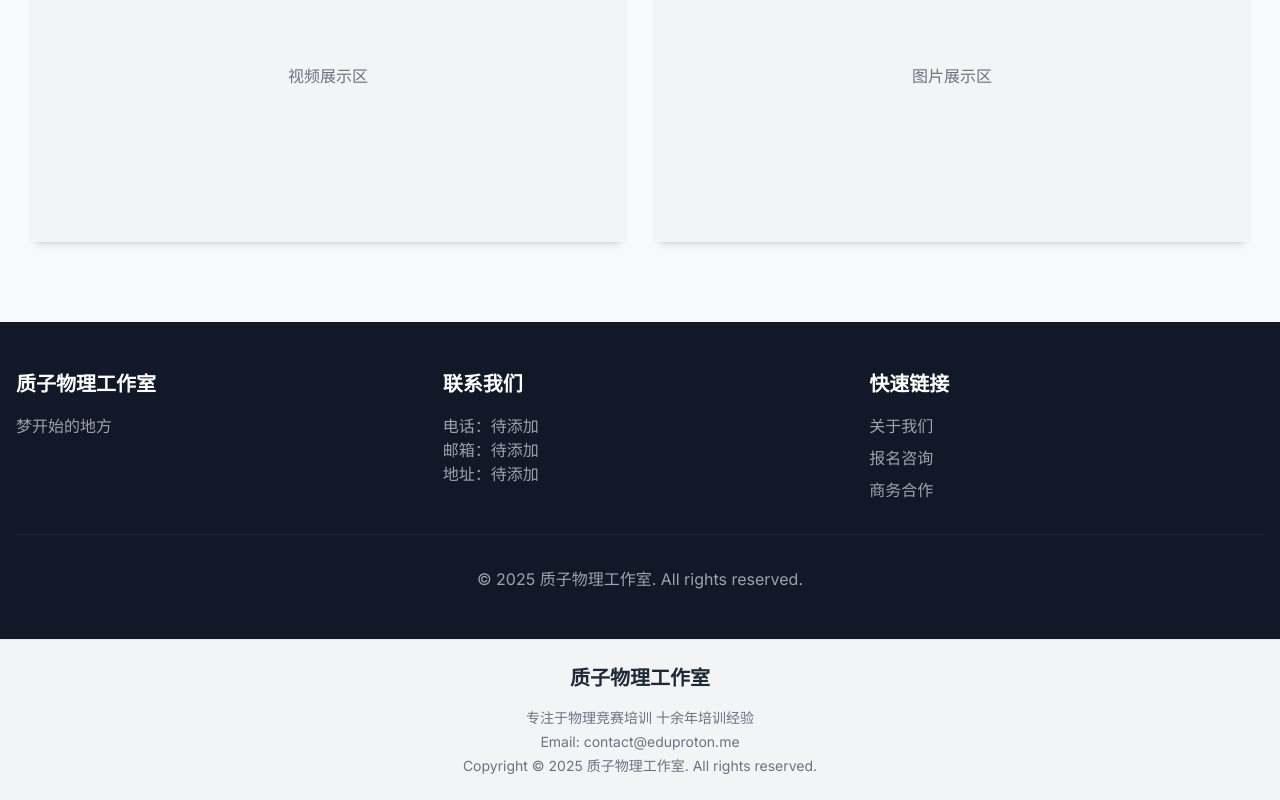
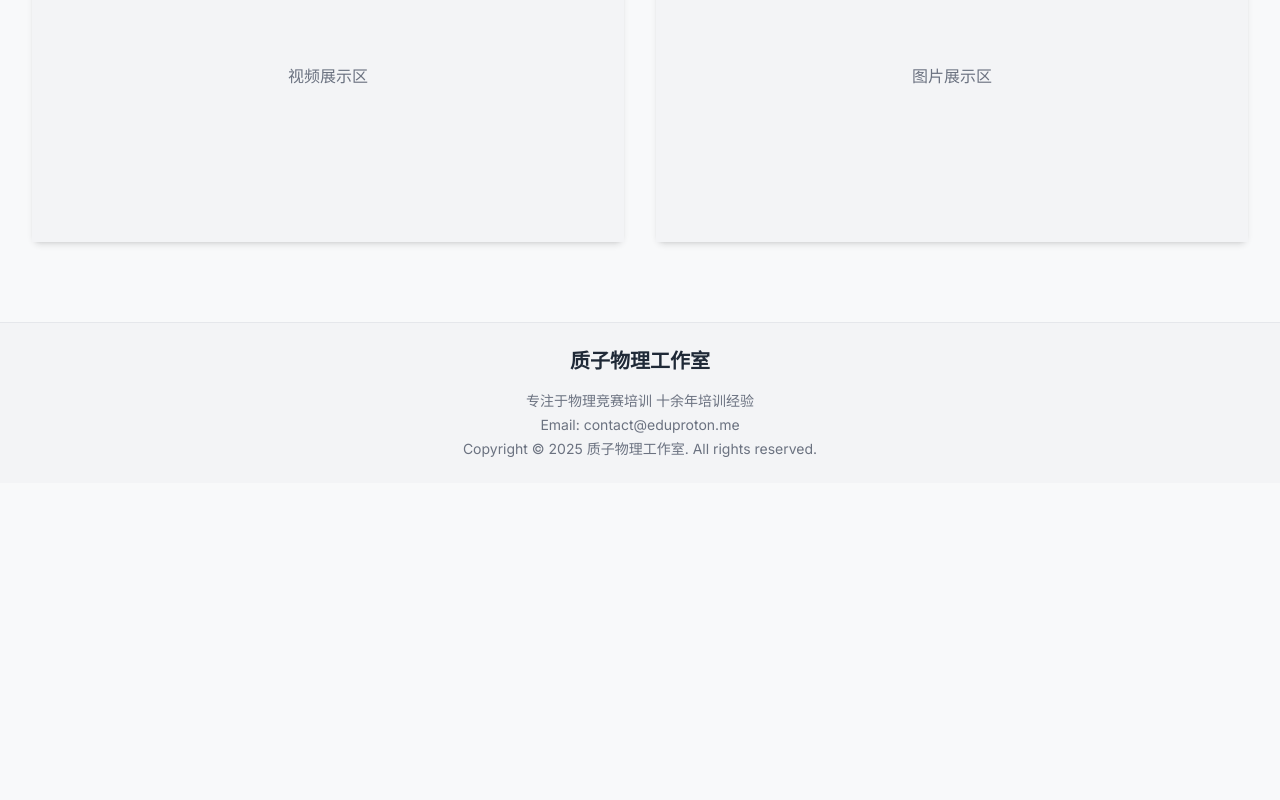
Before and after one commit to Luorivergoddess/proton-edu, a Next.js app: page / in a window 1280 px wide. Shown: the part 1627-2427 px from the top of the page. After the commit the page ends 2110 px from the top, so only its background shows below. Built offline with nearby package versions, Linux system fonts and the light colour scheme.

Commit message:
delete duplicated footer

```diff
--- a/src/app/page.tsx
+++ b/src/app/page.tsx
@@ -102,46 +102,6 @@ export default function Home() {
         </div>
       </section>
 
-      {/* Footer */}
-      <footer className="bg-gray-900 text-white py-12">
-        <div className="container mx-auto px-4">
-          <div className="grid grid-cols-1 md:grid-cols-3 gap-8">
-            <div>
-              <h3 className="text-xl font-bold mb-4">质子物理工作室</h3>
-              <p className="text-gray-400">梦开始的地方</p>
-            </div>
-            <div>
-              <h3 className="text-xl font-bold mb-4">联系我们</h3>
-              <p className="text-gray-400">电话：待添加</p>
-              <p className="text-gray-400">邮箱：待添加</p>
-              <p className="text-gray-400">地址：待添加</p>
-            </div>
-            <div>
-              <h3 className="text-xl font-bold mb-4">快速链接</h3>
-              <ul className="space-y-2">
-                <li>
-                  <Link href="/about" className="text-gray-400 hover:text-white transition-colors">
-                    关于我们
-                  </Link>
-                </li>
-                <li>
-                  <Link href="/enroll" className="text-gray-400 hover:text-white transition-colors">
-                    报名咨询
-                  </Link>
-                </li>
-                <li>
-                  <Link href="/contact" className="text-gray-400 hover:text-white transition-colors">
-                    商务合作
-                  </Link>
-                </li>
-              </ul>
-            </div>
-          </div>
-          <div className="border-t border-gray-800 mt-8 pt-8 text-center">
-            <p className="text-gray-400">&copy; 2025 质子物理工作室. All rights reserved.</p>
-          </div>
-        </div>
-      </footer>
     </div>
   );
 }
```
